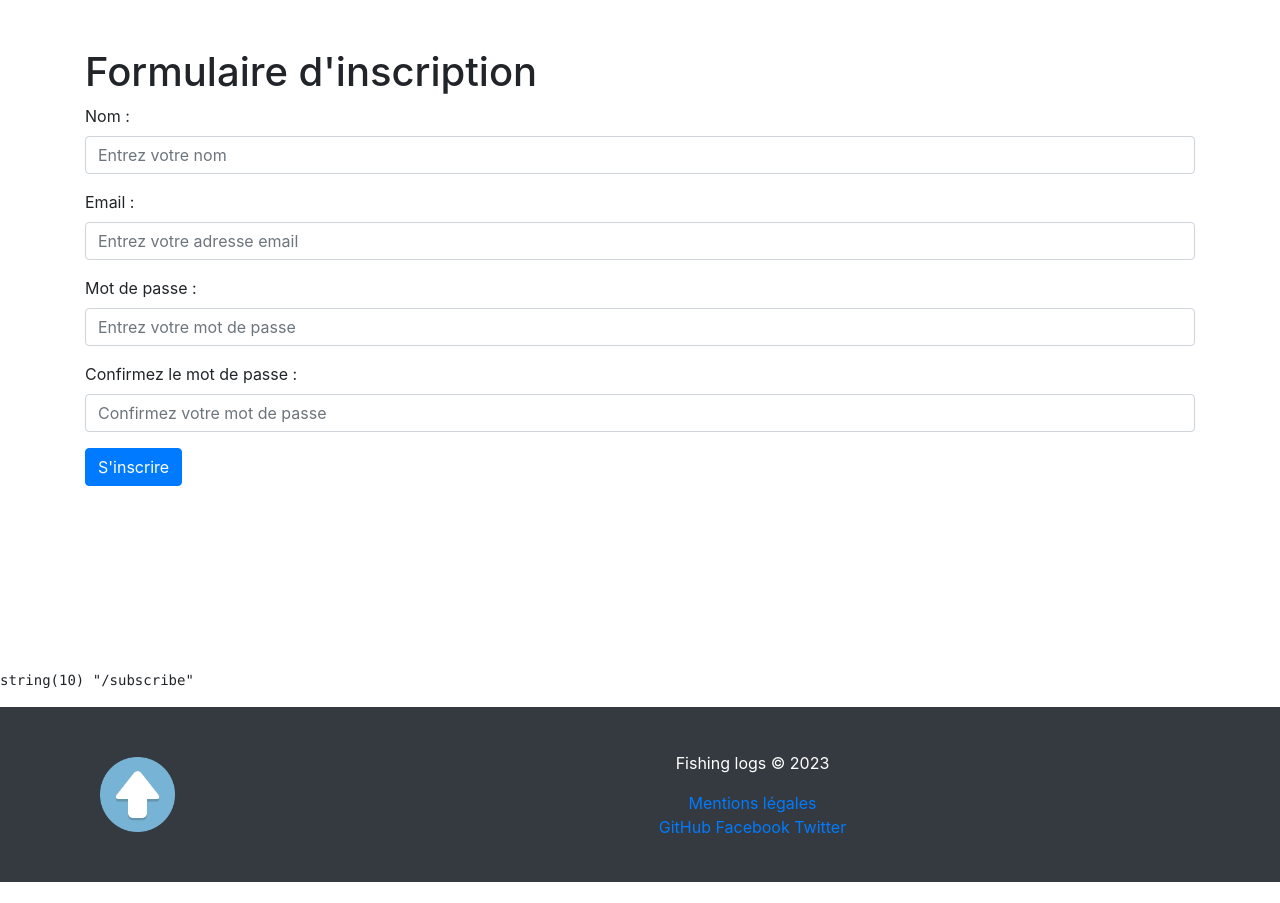
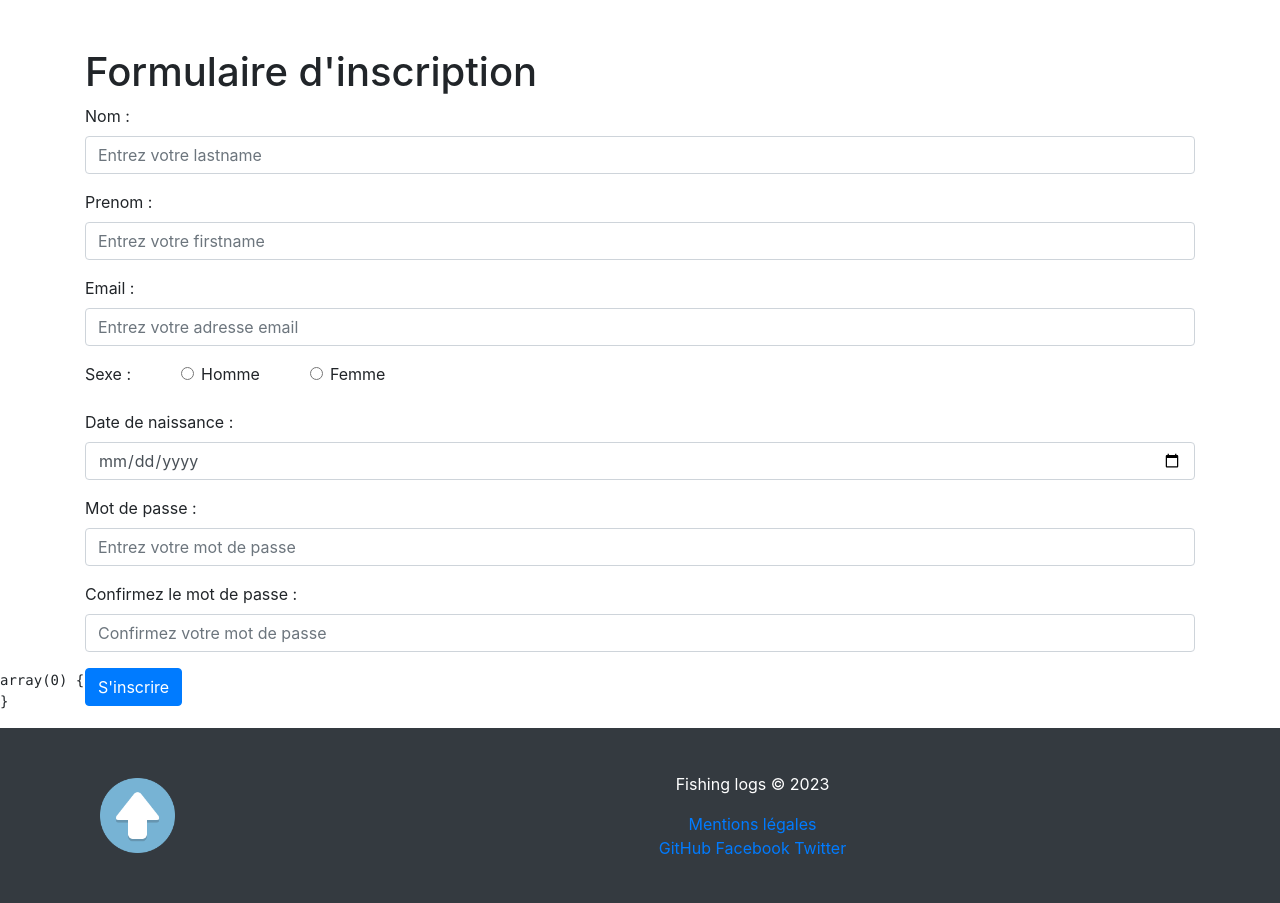
Before and after one commit to R0ck3n/Fishing_logs, a PHP site: page /subscribe in a window 1280 px wide. Shown: the part 50-953 px from the top of the page. Before the commit the page ends 932 px from the top, so only its background shows below. Run offline with PHP 8.4, Linux system fonts and the light colour scheme; some libraries are stand-ins or nearby versions.

Commit message:
inscription en DB fonctionnelle mais pas encore de session

```diff
--- a/App/MVC/Controllers/ContactController.php
+++ b/App/MVC/Controllers/ContactController.php
@@ -1,6 +1,6 @@
 <?php
 
-namespace Controllers;
+namespace MVC\Controllers;
 
 
 
--- a/App/MVC/Controllers/DisplayController.php
+++ b/App/MVC/Controllers/DisplayController.php
@@ -1,5 +1,5 @@
 <?php
-namespace Controllers;
+namespace MVC\Controllers;
 
 class DisplayController {
     /**
--- a/App/MVC/Controllers/HistoryController.php
+++ b/App/MVC/Controllers/HistoryController.php
@@ -1,6 +1,6 @@
 <?php
 
-namespace Controllers;
+namespace MVC\Controllers;
 
 
 
--- a/App/MVC/Controllers/HomeController.php
+++ b/App/MVC/Controllers/HomeController.php
@@ -1,6 +1,6 @@
 <?php
 
-namespace Controllers;
+namespace MVC\Controllers;
 
 
 
--- a/App/MVC/Controllers/LoginController.php
+++ b/App/MVC/Controllers/LoginController.php
@@ -1,6 +1,6 @@
 <?php
 
-namespace Controllers;
+namespace MVC\Controllers;
 
 
 
--- a/App/MVC/Controllers/SubscribeController.php
+++ b/App/MVC/Controllers/SubscribeController.php
@@ -1,11 +1,11 @@
 <?php
 
-namespace Controllers;
+namespace MVC\Controllers;
 
 
 
 class SubscribeController extends DisplayController{
-    public function subscribe():void {
+    public function subscribeDisplay():void {
         $this->display('Subscribe',[
             'title' =>'Subscribe',
         ]);
--- a/App/MVC/Views/Subscribe.phtml
+++ b/App/MVC/Views/Subscribe.phtml
@@ -1,25 +1,44 @@
 <main class="vh-90">
   <div class="container pt-5">
     <h1>Formulaire d'inscription</h1>
-    <form>
+    <form action="/subscribeForm" method="POST">
       <div class="form-group">
-        <label for="nom">Nom :</label>
-        <input type="text" class="form-control" id="nom" placeholder="Entrez votre nom" required>
+        <label for="lastname">Nom :</label>
+        <input type="text" class="form-control" id="lastname" name="lastname" placeholder="Entrez votre lastname" required>
+      </div>
+      <div class="form-group">
+        <label for="firstname">Prenom :</label>
+        <input type="text" class="form-control" id="firstname" name="firstname" placeholder="Entrez votre firstname" required>
       </div>
       <div class="form-group">
         <label for="email">Email :</label>
-        <input type="email" class="form-control" id="email" placeholder="Entrez votre adresse email" required>
+        <input type="email" class="form-control" id="email" name="email" placeholder="Entrez votre adresse email" required>
+      </div>
+      <div class="form-group subscribe-radio">
+        <label>Sexe :</label>
+        <div class="form-check">
+          <input class="form-check-input" type="radio" name="sex" id="homme" value="homme" required>
+          <label class="form-check-label" for="homme">Homme</label>
+        </div>
+        <div class="form-check">
+          <input class="form-check-input" type="radio" name="sex" id="femme" value="femme" required>
+          <label class="form-check-label" for="femme">Femme</label>
+        </div>
+      </div>
+      <div class="form-group">
+        <label for="dateNaissance">Date de naissance :</label>
+        <input type="date" class="form-control" id="dateNaissance" name="birthday" placeholder="Entrez votre date de naissance" required>
       </div>
       <div class="form-group">
         <label for="motDePasse">Mot de passe :</label>
-        <input type="password" class="form-control" id="motDePasse" placeholder="Entrez votre mot de passe" required>
+        <input type="password" class="form-control" id="motDePasse" name="password" placeholder="Entrez votre mot de passe" required>
       </div>
       <div class="form-group">
         <label for="confirmationMotDePasse">Confirmez le mot de passe :</label>
-        <input type="password" class="form-control" id="confirmationMotDePasse" placeholder="Confirmez votre mot de passe" required>
+        <input type="password" class="form-control" id="confirmationMotDePasse" name="passwordCheck" placeholder="Confirmez votre mot de passe" required>
       </div>
       <button type="submit" class="btn btn-primary">S'inscrire</button>
     </form>
   </div>
 </main>
-<?php debug($_SERVER["REQUEST_URI"])?>
+<?php debug($_POST)?>
--- a/App/Rooter/routes.php
+++ b/App/Rooter/routes.php
@@ -1,27 +1,31 @@
 <?php
 return [
         '/'=>[
-            'Controllers\HomeController',
+            'MVC\Controllers\HomeController',
             'index'
         ],
         '/index.php'=>[
-            'Controllers\HomeController',
+            'MVC\Controllers\HomeController',
             'index'
         ],
         '/history'=>[
-            'Controllers\HistoryController',
+            'MVC\Controllers\HistoryController',
             'history'
         ],
         '/contact'=>[
-            'Controllers\ContactController',
+            'MVC\Controllers\ContactController',
             'contact'
         ],
         '/login'=>[
-            'Controllers\LoginController',
+            'MVC\Controllers\LoginController',
             'login'
         ],
         '/subscribe'=>[
-            'Controllers\SubscribeController',
+            'MVC\Controllers\SubscribeController',
+            'subscribeDisplay'
+        ],
+        '/subscribeForm'=>[
+            'MVC\Controllers\SubscribeFormController',
             'subscribe'
-        ]
+        ],
     ];
--- a/index.php
+++ b/index.php
@@ -1,4 +1,5 @@
 <?php
+use App\DB\DBconnection;
 
 require_once 'App/ToolBox/helpFunctions.php';
 
@@ -12,9 +13,9 @@ $routes = require 'App/Rooter/routes.php';
 spl_autoload_register(function ($className) {
     // On change le sens des \ en /
     $fileName = str_replace('\\', '/', $className);
+    // On inclut le fichier
+    require "App/$fileName.php";
 
-    // On inclut le fichier
-    require "App/MVC/$fileName.php";
 });
 
 if(isset($routes[$route])){
--- a/public/css/style.css
+++ b/public/css/style.css
@@ -62,6 +62,7 @@ main {
   background-size: cover;
   min-height: 90vh;
 }
+
 /*footer*/
 .alignement-ligne {
   display: flex;
@@ -72,7 +73,7 @@ main {
   color: white;
 }
 
-/*gestion de l'img*/
+/*gestion de l'img du bouton pour revenir en haut de la page*/
 
 .btn-footer img {
   max-height: 75px;
@@ -81,3 +82,11 @@ main {
   align-items: center;
   margin: 50px;
 }
+
+/**********/
+/* PAGE SUBSCRIBE */
+/* fait appraitre le choix du sexe sur une seule ligne*/
+.subscribe-radio {
+  display: flex;
+  gap: 50px;
+}
```
Also changed, not shown: App/DB/Connection.php (added, +63 -0 lines), App/DB/DBConfig.php (added, +8 -0 lines), App/MVC/Controllers/SubscribeFormController.php (added, +22 -0 lines), App/MVC/Models/dbModel.php (added, +17 -0 lines), App/MVC/Models/userModel.php (added, +32 -0 lines).
